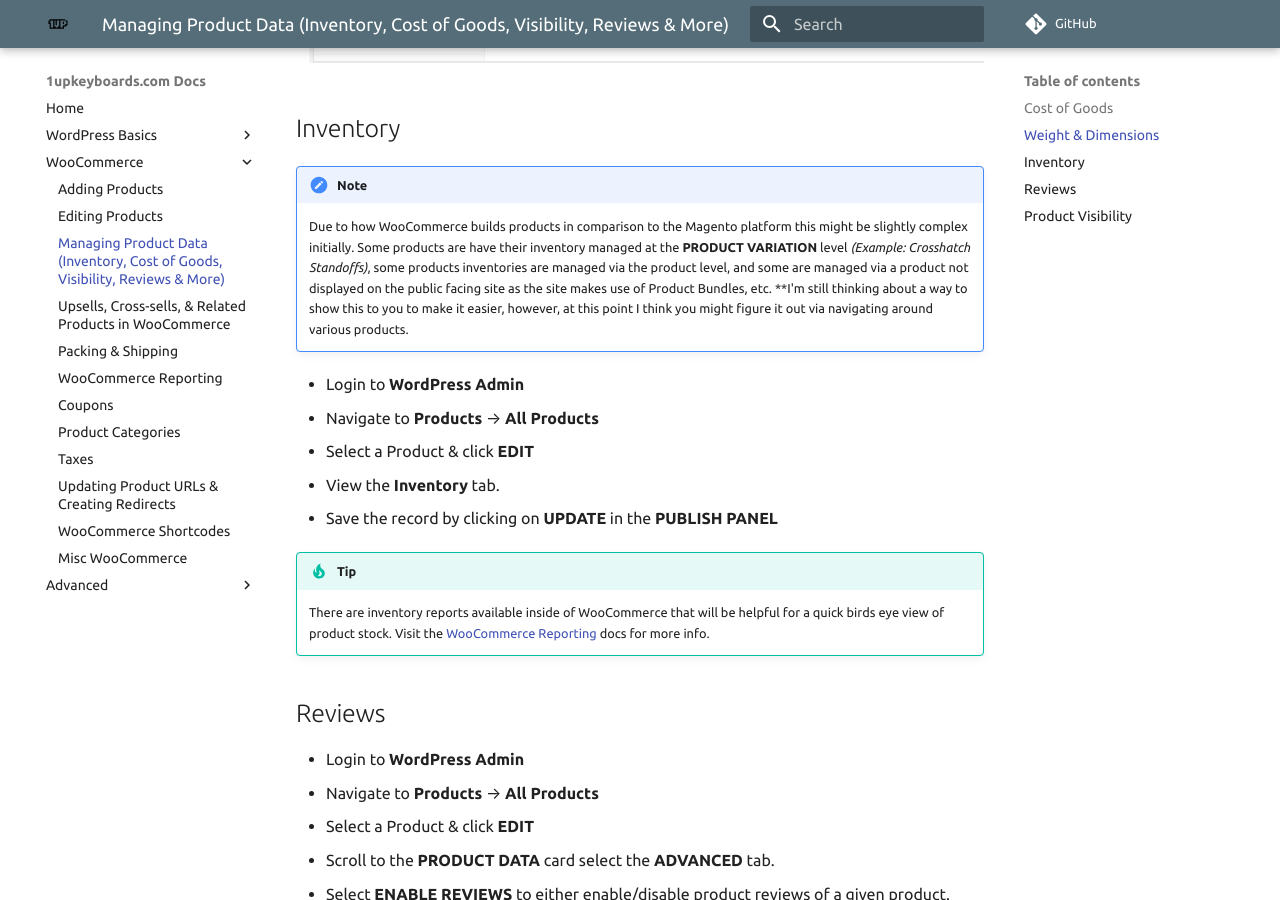
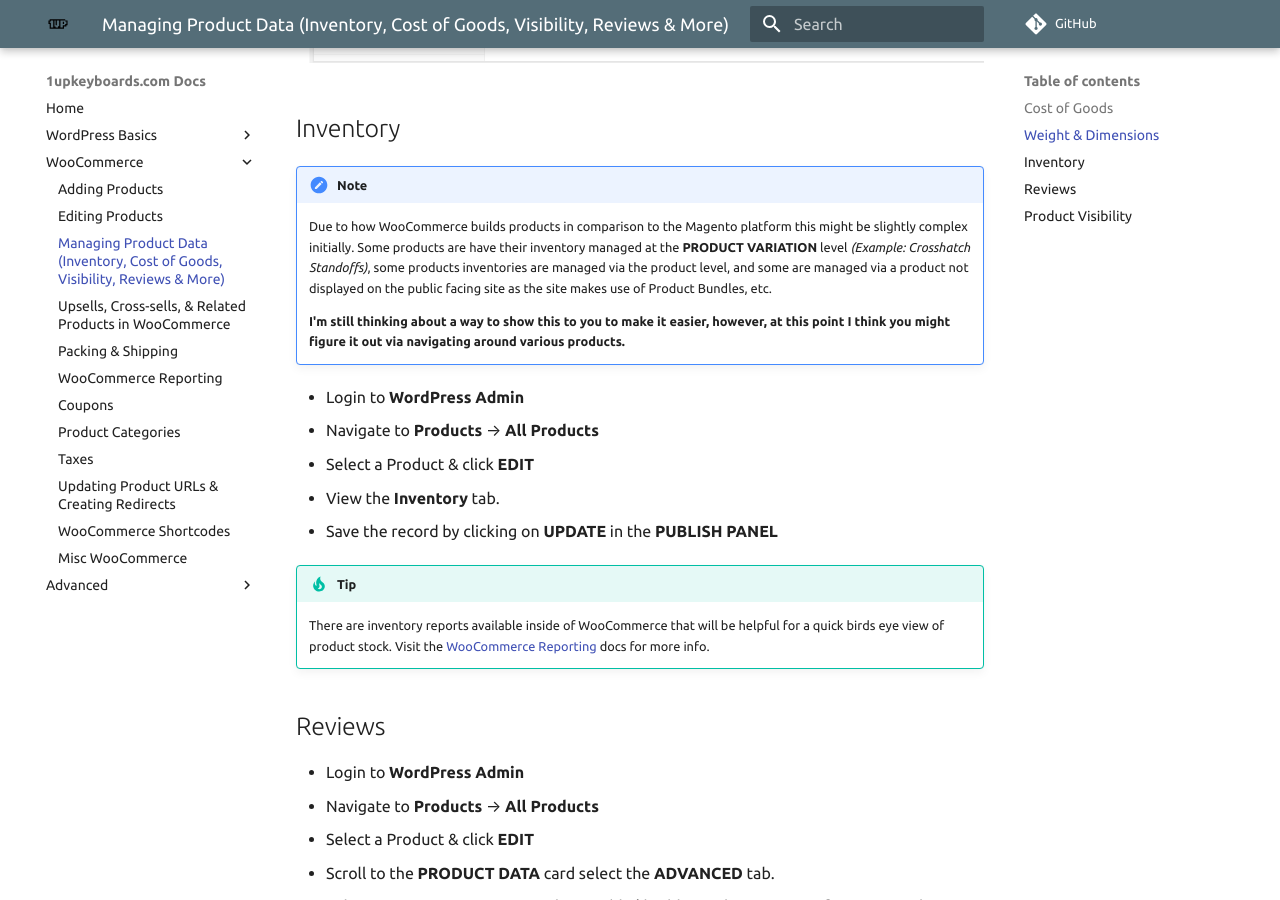
Before and after one commit to brianjking/1upkeyboard-docs, an MkDocs documentation site: the page built from docs/woocommerce/managing-product-data.md, in a window 1280 px wide and 900 px high, scrolled down 1303 px. Built offline with MkDocs 1.6.1 and Material for MkDocs 9.7.7, drawn with Linux system fonts in a browser that asks for light colours; comment, search, counter and statistics services are not loaded; old or Windows-style settings are respelled for this version of MkDocs.

Commit message:
formatting

```diff
--- a/docs/woocommerce/managing-product-data.md
+++ b/docs/woocommerce/managing-product-data.md
@@ -29,7 +29,9 @@
 ## Inventory
 
 !!! note
- 	Due to how WooCommerce builds products in comparison to the Magento platform this might be slightly complex initially. Some products are have their inventory managed at the **PRODUCT VARIATION** level *(Example: Crosshatch Standoffs)*, some products inventories are managed via the product level, and some are managed via a product not displayed on the public facing site as the site makes use of Product Bundles, etc. **I'm still thinking about a way to show this to you to make it easier, however, at this point I think you might figure it out via navigating around various products.
+ 	Due to how WooCommerce builds products in comparison to the Magento platform this might be slightly complex initially. Some products are have their inventory managed at the **PRODUCT VARIATION** level *(Example: Crosshatch Standoffs)*, some products inventories are managed via the product level, and some are managed via a product not displayed on the public facing site as the site makes use of Product Bundles, etc.
+
+ 	**I'm still thinking about a way to show this to you to make it easier, however, at this point I think you might figure it out via navigating around various products.**
 
 * Login to **WordPress Admin**
 * Navigate to **Products** --> **All Products**
```
